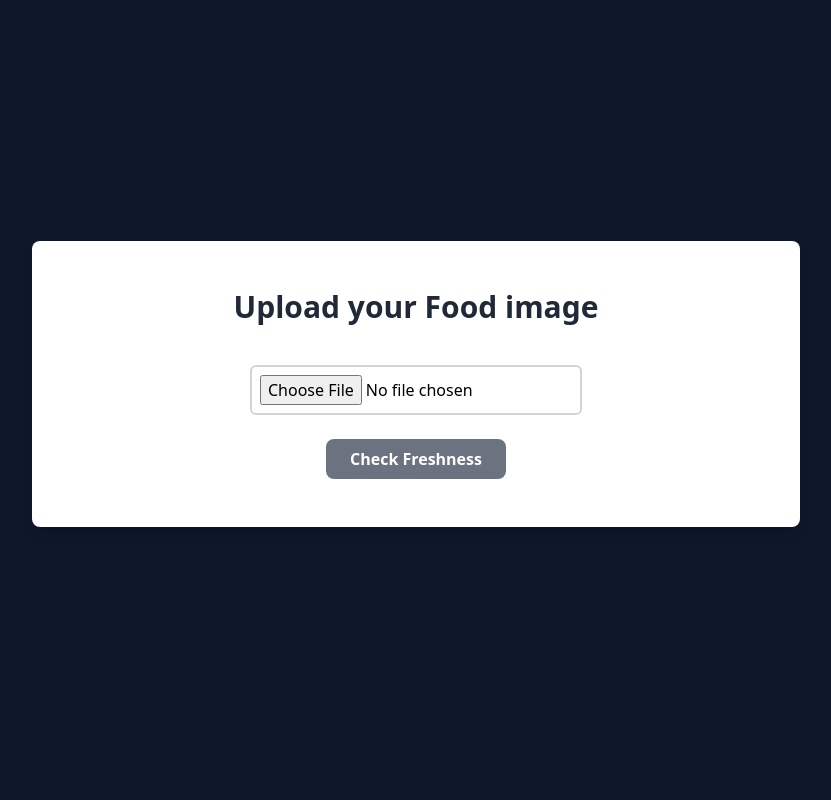
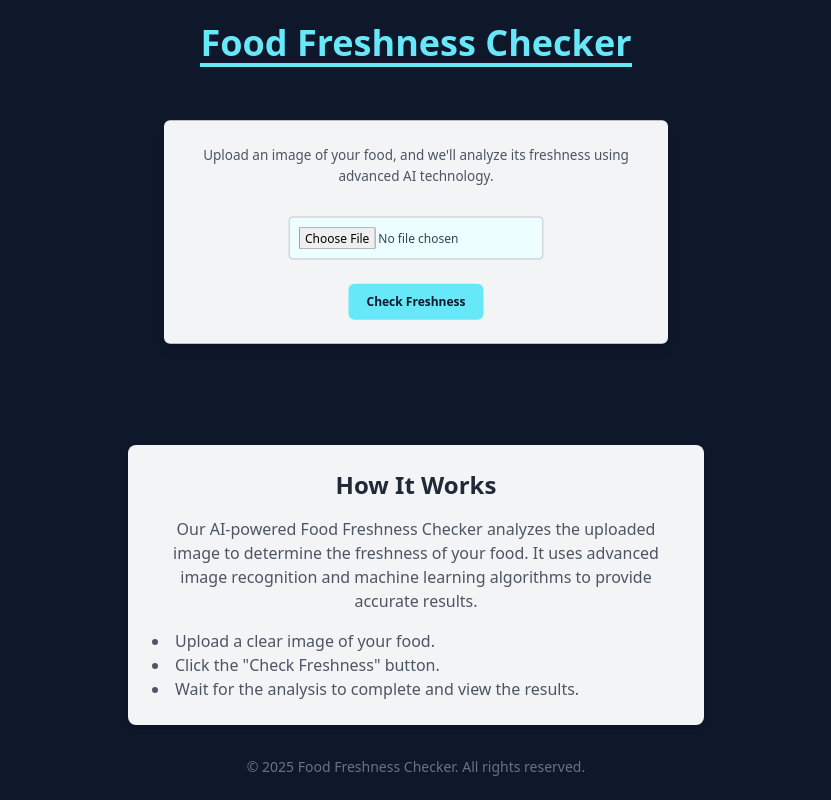
Before and after one commit to Priyanshu8709/smart-food-freshness-detector, a website: page index.html in a window 1280 px wide. Shown: the whole page, without its empty margins (224-1055 px from the left). Drawn offline with nearby package versions, Linux system fonts and the light colour scheme.

Commit message:
some changes to the frontend

```diff
--- a/index.html
+++ b/index.html
@@ -7,30 +7,52 @@
   <script src="script.js"></script>
 </head>
 <body class="bg-slate-900 flex flex-col items-center justify-center min-h-screen p-4">
-<div class="bg-white shadow-lg rounded-lg p-8 w-full max-w-3xl sm:max-w-2xl lg:max-w-2xl xl:max-w-3xl mx-auto text-center flex flex-col items-center min-h-[30vh] sm:justify-center sm:p-12 sm:sclae-125">
 
-  <h1 class="text-3xl font-bold text-gray-800 mb-6 self-center">Upload your Food image</h1>
+  <div>
+    <h1 class="text-3xl sm:text-4xl font-bold text-cyan-300 mb-4 border-b-4 border-cyan-300 inline-block">
+  Food Freshness Checker
+</h1>
+  </div>
+  <div class="bg-gray-100 shadow-lg rounded-lg p-6 w-full max-w-md sm:max-w-lg lg:max-w-xl xl:max-w-2xl mx-auto text-center flex flex-col items-center min-h-[30vh] sm:justify-center sm:p-8 sm:scale-100 lg:scale-90 xl:scale-75">
+
+    <p class="text-base sm:text-lg text-gray-600 mb-6">Upload an image of your food, and we'll analyze its freshness using advanced AI technology.</p>
+
+    <div class="flex flex-col items-center sm:mt-4">
 
 
-  <div class="flex flex-col items-center sm:mt-4">
+      <img id="previewImage" src="#" alt="Image Preview" class="w-32 h-32 sm:w-48 sm:h-48 lg:w-56 lg:h-56 object-cover rounded-lg shadow-md mb-4 hidden" />
 
-    <img id="previewImage" src="#" alt="Image Preview" class="w-48 h-48 object-cover rounded-lg shadow-md mb-6 hidden" />
+      <input type="file" id="fileInput" class="mb-4 sm:mb-6 p-2 sm:p-3 border-2 border-gray-300 rounded-md bg-cyan-50 text-gray-700 focus:outline-none focus:ring-2 focus:ring-cyan-300 focus:border-cyan-300 transition duration-200" accept="image/*" onchange="previewFile()" />
 
 
-    <input type="file" id="fileInput" class="mb-4 p-2 border-2 border-gray-300 rounded-md" accept="image/*" onchange="previewFile()" />
+      <button id="uploadButton" onclick="uploadImageAndFetchResult()" class="bg-cyan-300 hover:bg-slate-900 hover:text-cyan-300 text-slate-900 font-bold py-2 sm:py-3 px-4 sm:px-6 rounded-lg transition sm:mt-2">
+        Check Freshness
+      </button>
+    </div>
+  </div>
 
+  <!-- Spinner -->
+  <div id="spinner" class="border-4 border-gray-300 border-t-green-500 rounded-full w-10 h-10 sm:w-12 sm:h-12 animate-spin mt-8 hidden"></div>
 
-    <button id="uploadButton" onclick="uploadImageAndFetchResult()" class="bg-gray-500 hover:bg-green-600 text-white font-bold py-2 px-6 rounded-lg transition sm:mt-2">
-      Check Freshness
-    </button>
+  <!-- Result Section -->
+  <div class="mt-8 text-center">
+    <p id="resultDisplay" class="text-lg sm:text-xl font-semibold text-cyan-300"></p>
   </div>
-</div>
 
+  <!-- Additional Information Section -->
+  <div class="bg-gray-100 shadow-md rounded-lg p-4 sm:p-6 w-full max-w-md sm:max-w-lg lg:max-w-xl mx-auto mt-8 text-center">
+    <h2 class="text-xl sm:text-2xl font-bold text-gray-800 mb-4">How It Works</h2>
+    <p class="text-sm sm:text-base text-gray-600 mb-4">Our AI-powered Food Freshness Checker analyzes the uploaded image to determine the freshness of your food. It uses advanced image recognition and machine learning algorithms to provide accurate results.</p>
+    <ul class="list-disc list-inside text-left text-gray-600 text-sm sm:text-base">
+      <li>Upload a clear image of your food.</li>
+      <li>Click the "Check Freshness" button.</li>
+      <li>Wait for the analysis to complete and view the results.</li>
+    </ul>
+  </div>
 
-<div id="spinner" class="border-4 border-gray-300 border-t-green-500 rounded-full w-12 h-12 animate-spin mt-8 hidden"></div>
-
-
-<p id="resultDisplay" class="text-2xl font-semibold text-gray-700 mt-8"></p>
-
+  <!-- Footer -->
+  <footer class="mt-8 text-center text-gray-500 text-xs sm:text-sm">
+    <p>&copy; 2025 Food Freshness Checker. All rights reserved.</p>
+  </footer>
 </body>
 </html>
--- a/script.js
+++ b/script.js
@@ -1,3 +1,20 @@
+function previewFile() {
+    const fileInput = document.getElementById("fileInput");
+    const previewImage = document.getElementById("previewImage");
+
+
+    if (fileInput.files && fileInput.files[0]) {
+      const reader = new FileReader();
+
+
+      reader.onload = function (e) {
+        previewImage.src = e.target.result;
+        previewImage.classList.remove("hidden");
+      };
+
+      reader.readAsDataURL(fileInput.files[0]);
+    }
+  }
 async function uploadImageAndFetchResult() {
     const fileInput = document.getElementById('fileInput');
     const file = fileInput.files[0];
```
